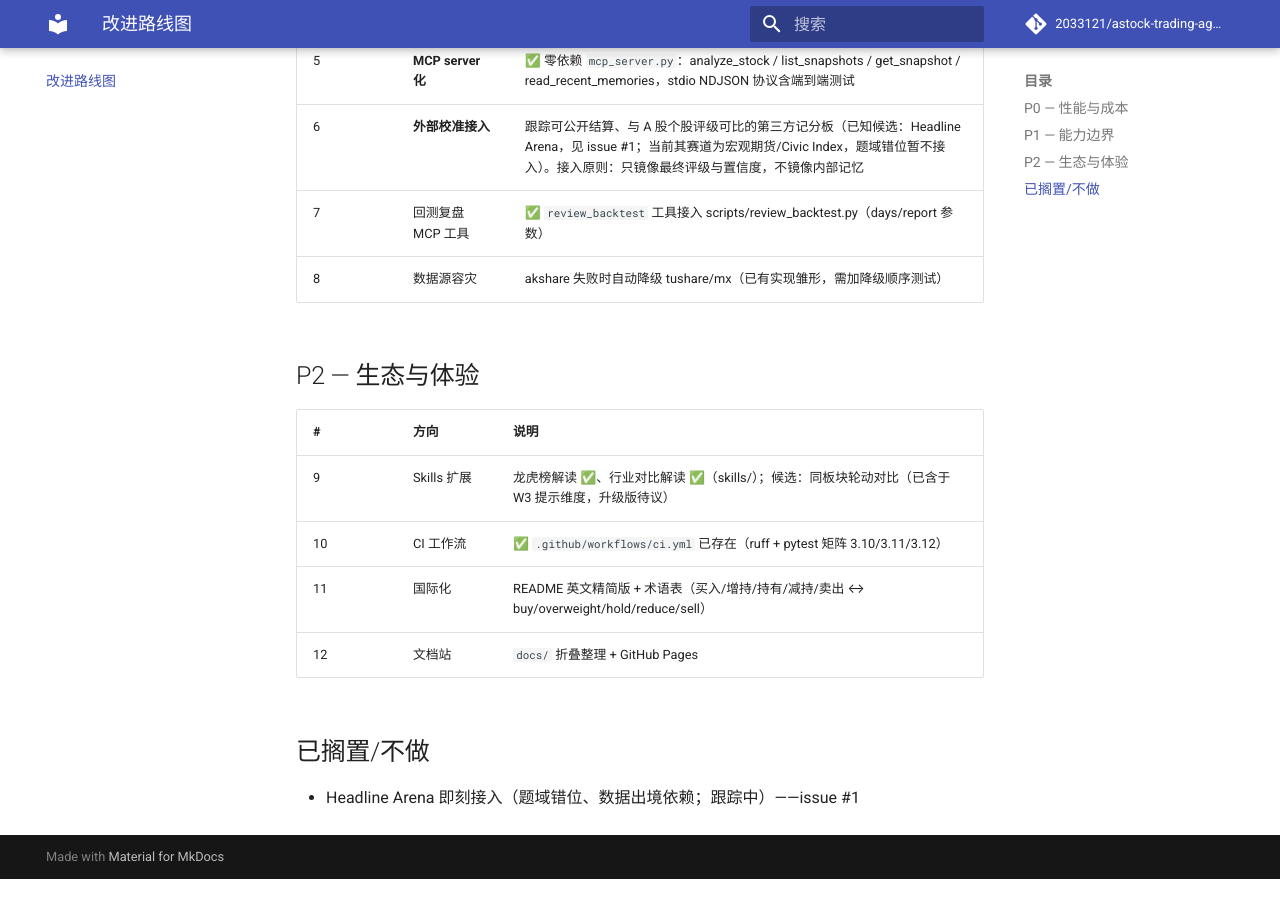
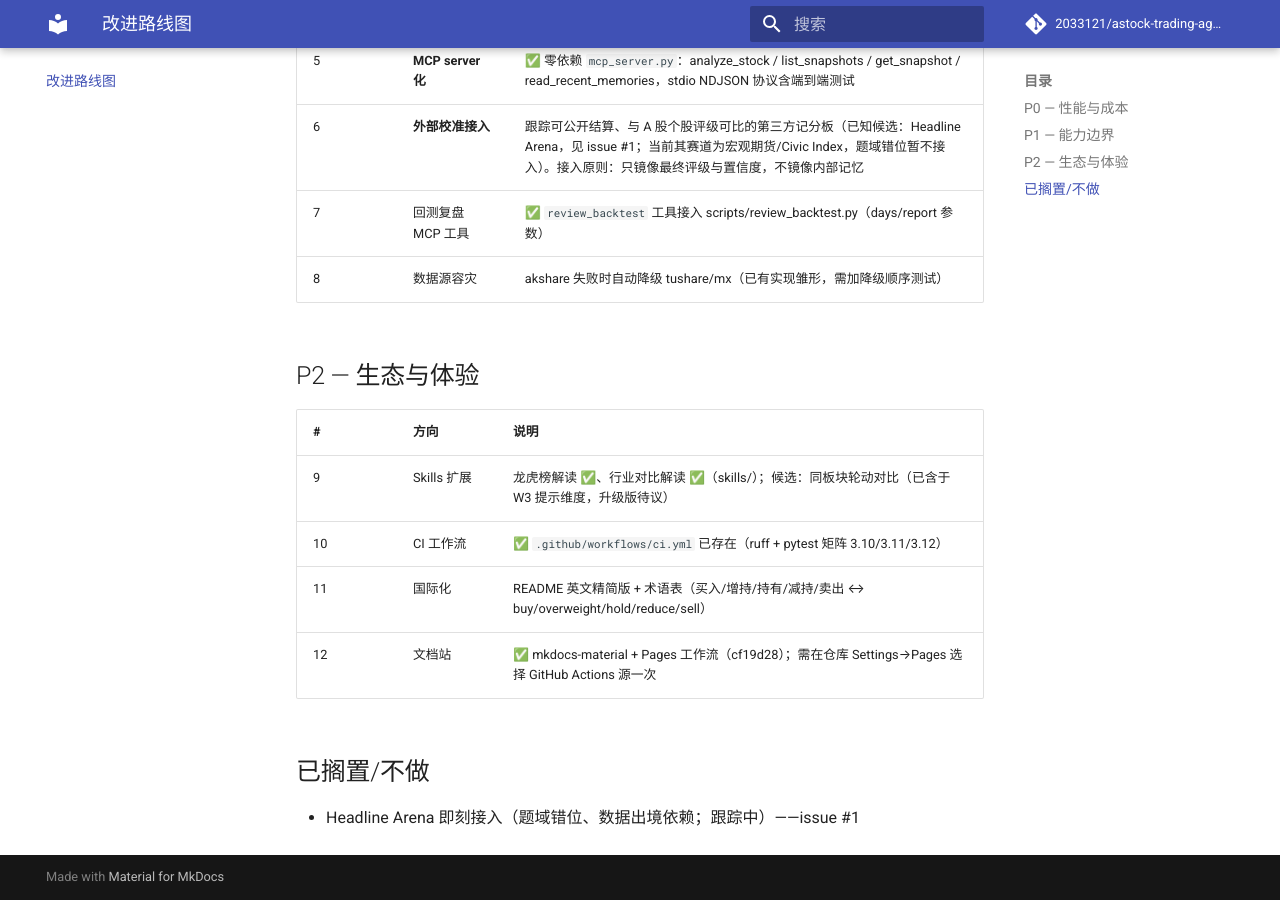
Before and after one commit to 2033121/astock-trading-agents, an MkDocs documentation site: the page built from docs/改进路线图.md, in a window 1280 px wide and 900 px high, scrolled down 999 px. Built offline with MkDocs 1.6.1 and Material for MkDocs 9.7.7, drawn with Linux system fonts in a browser that asks for light colours; comment, search, counter and statistics services are not loaded; before the commit the page ends 1878 px from its top, so only the background shows below that.

```diff
--- a/docs/改进路线图.md
+++ b/docs/改进路线图.md
@@ -28,7 +28,7 @@
 | 9 | Skills 扩展 | 龙虎榜解读 ✅、行业对比解读 ✅（skills/）；候选：同板块轮动对比（已含于 W3 提示维度，升级版待议） |
 | 10 | CI 工作流 | ✅ `.github/workflows/ci.yml` 已存在（ruff + pytest 矩阵 3.10/3.11/3.12） |
 | 11 | 国际化 | README 英文精简版 + 术语表（买入/增持/持有/减持/卖出 ↔ buy/overweight/hold/reduce/sell） |
-| 12 | 文档站 | `docs/` 折叠整理 + GitHub Pages |
+| 12 | 文档站 | ✅ mkdocs-material + Pages 工作流（cf19d28）；需在仓库 Settings→Pages 选择 GitHub Actions 源一次 |
 
 ## 已搁置/不做
 
```
Also changed, not shown: CHANGELOG.md (+1 -0 lines).
